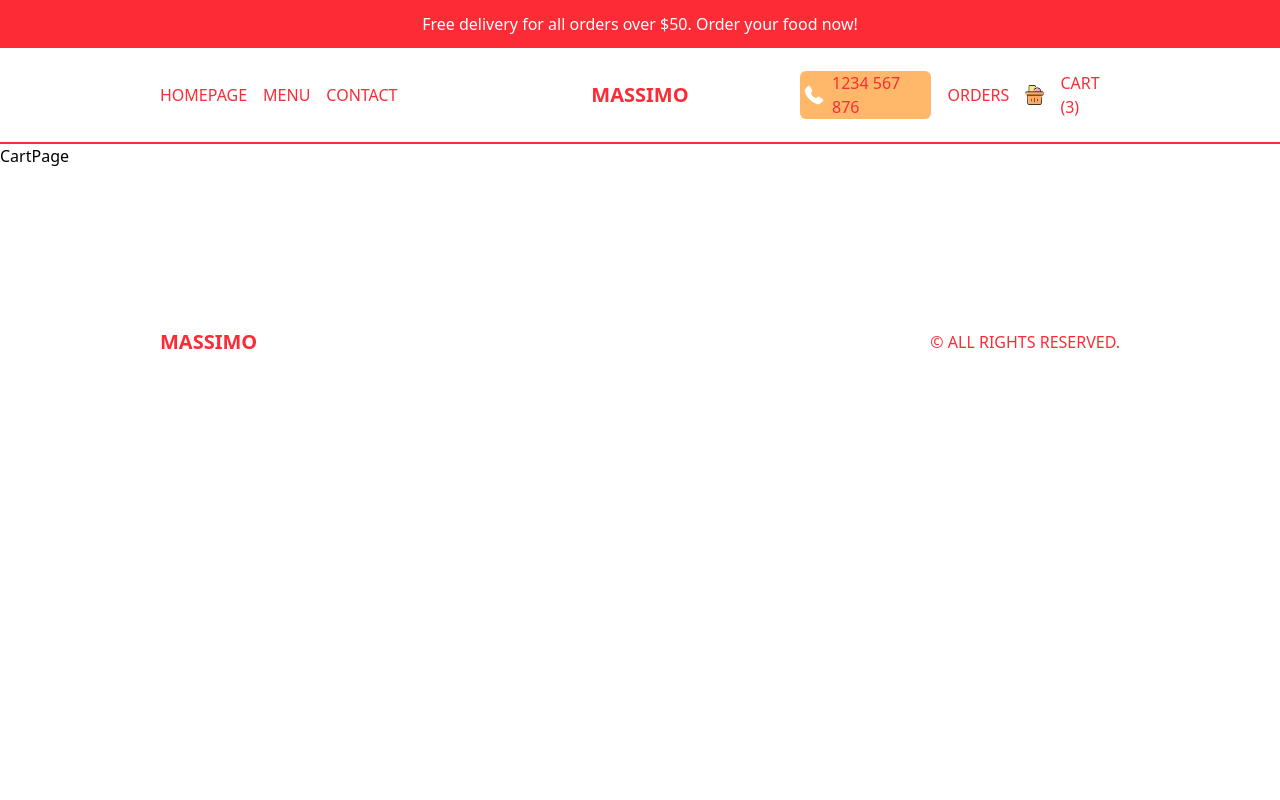
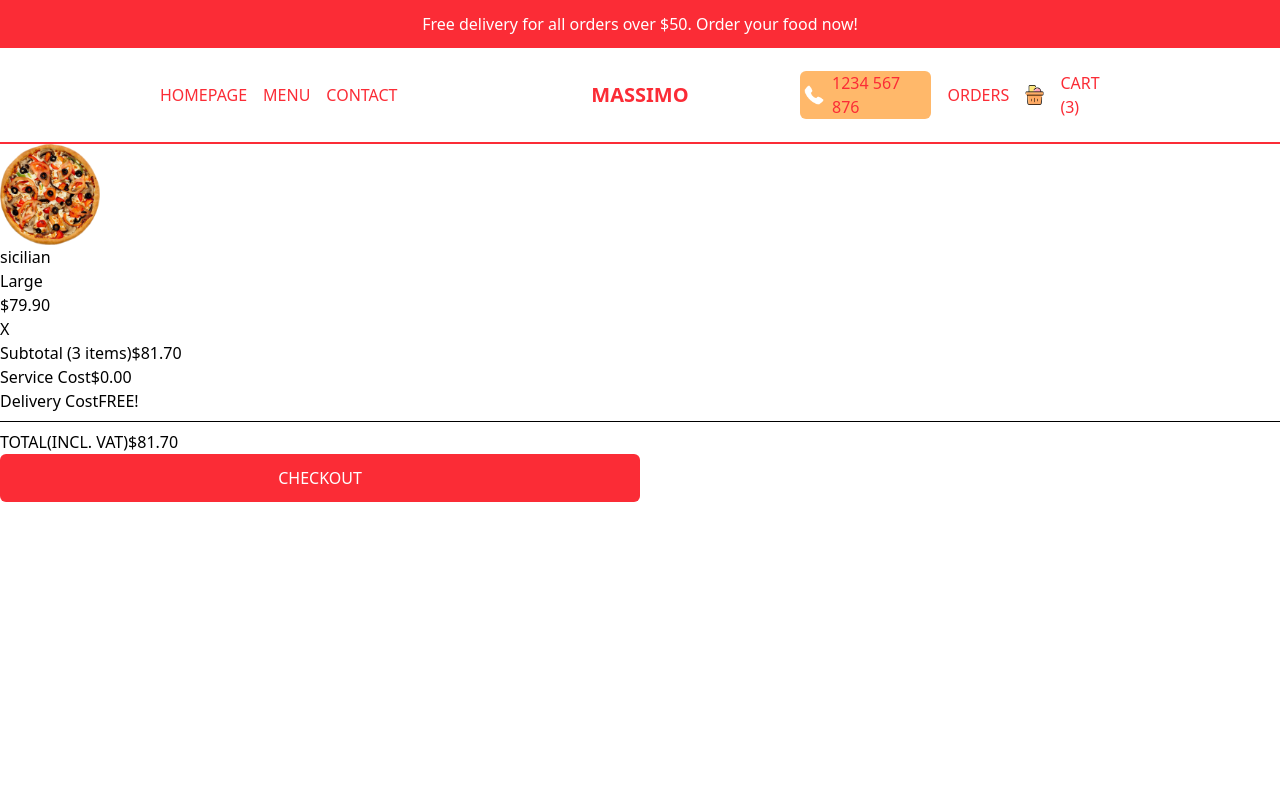
Before and after one commit to nabeel4557/restaurand, a Next.js app: page /cart in a window 1280 px wide. Shown: the top 800 px of the page. Built offline with nearby package versions, Linux system fonts and the light colour scheme.

Commit message:
doing CartPage

```diff
--- a/src/app/cart/page.tsx
+++ b/src/app/cart/page.tsx
@@ -1,9 +1,52 @@
-import React from 'react'
+import Image from "next/image";
+import React from "react";
 
 function CartPage() {
-  return (
-    <div>CartPage</div>
-  )
+    return (
+        <div className="">
+            {/* product container */}
+            <div className="">
+                {/* single item  */}
+                <div className="">
+                    <Image
+                        src="/temporary/p1.png"
+                        alt=""
+                        width={100}
+                        height={100}
+                    />
+                    <div className="">
+                        <h1>sicilian</h1>
+                        <span>Large</span>
+                    </div>
+                    <h2>$79.90</h2>
+                    <span>X</span>
+                </div>
+            </div>
+            {/* payment container */}
+            <div className="h-[calc(100vh-6rem)] md:h-[calc(100vh-9rem)]">
+                <div className="">
+                    <span>Subtotal (3 items)</span>
+                    <span>$81.70</span>
+                </div>
+                <div className="">
+                    <span>Service Cost</span>
+                    <span>$0.00</span>
+                </div>
+                <div className="">
+                    <span className="">Delivery Cost</span>
+                    <span className="">FREE!</span>
+                </div>
+                <hr className="my-2" />
+                <div className="">
+                    <span className="">TOTAL(INCL. VAT)</span>
+                    <span className="">$81.70</span>
+                </div>
+                <button className="bg-red-500 text-white p-3 rounded-md w-1/2 ">
+                    CHECKOUT
+                </button>
+            </div>
+        </div>
+    );
 }
 
-export default CartPage
+export default CartPage;
```
